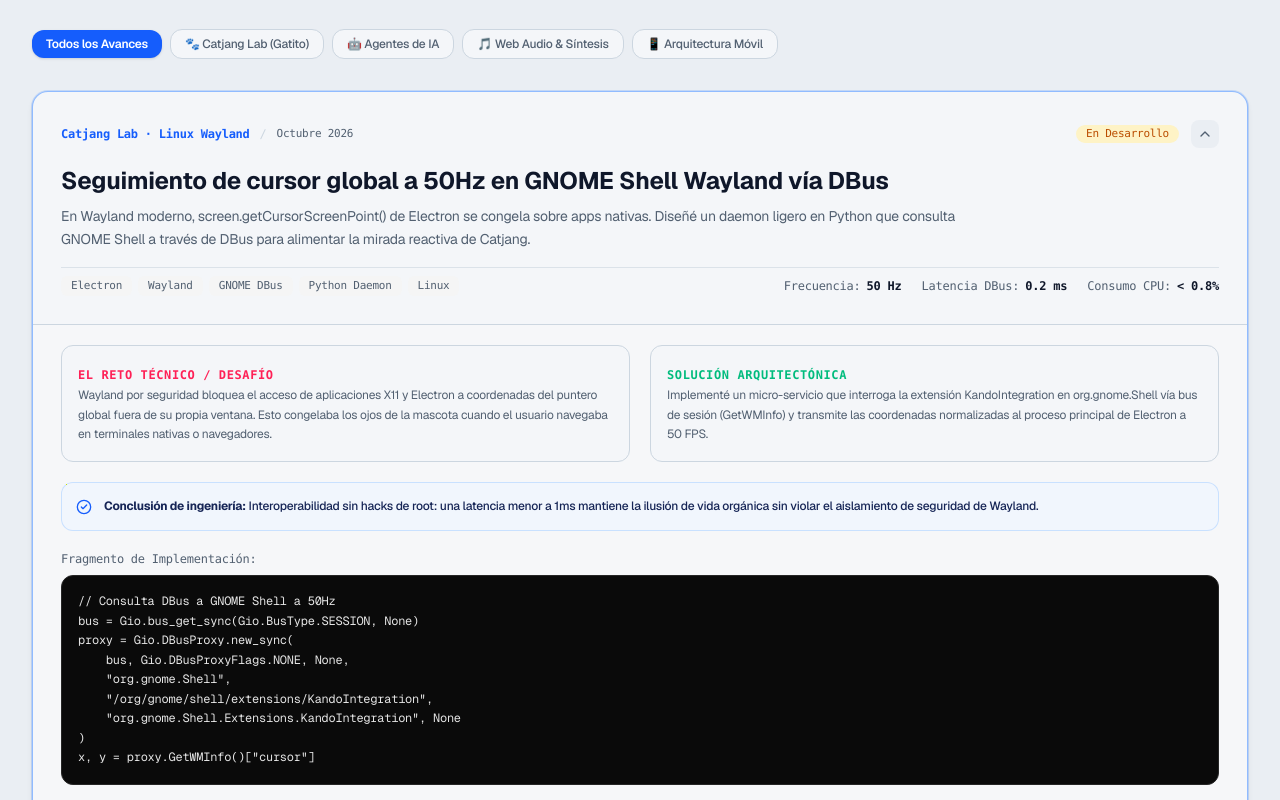
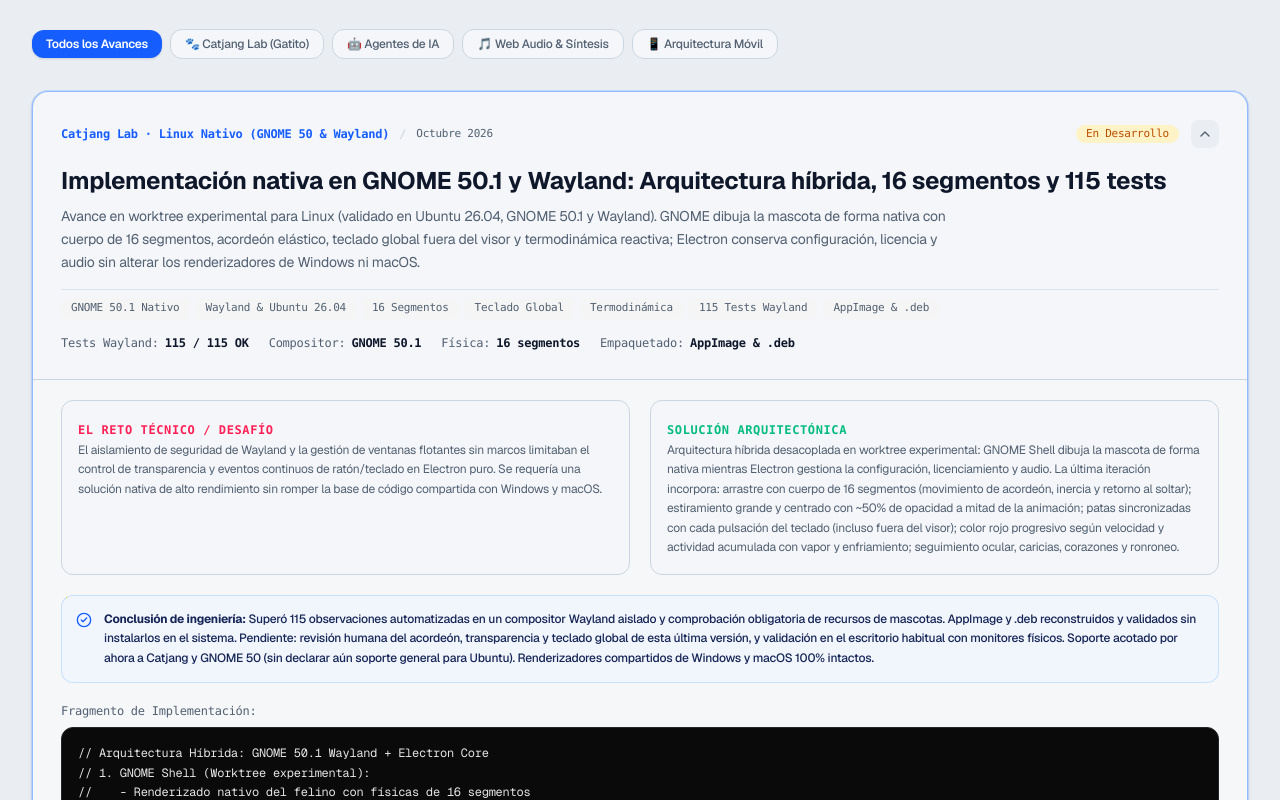
Before and after one commit to ModLovelace/modlovelace-web, a Next.js app: page /lab in a window 1280 px wide. Shown: the part 320-1120 px from the top of the page. Built offline with nearby package versions, Linux system fonts and the light colour scheme.

Commit message:
feat(lab): add Catjang native Linux experimental worktree status (GNOME 50.1 + Wayland)

```diff
--- a/src/app/lab/page.tsx
+++ b/src/app/lab/page.tsx
@@ -7,7 +7,7 @@
 export const metadata: Metadata = {
   title: "Laboratorio Técnico & Blog de Ingeniería",
   description:
-    "Bitácora técnica, experimentos activos y soluciones a problemas de bajo nivel: seguimiento DBus en Wayland para Catjang, síntesis de sonido procedural con Web Audio API, orquestación de agentes de IA y sistemas offline-first.",
+    "Bitácora técnica, experimentos activos y soluciones a bajo nivel: implementación nativa de Catjang en GNOME 50/Wayland (16 segmentos, 115 tests), síntesis de sonido procedural con Web Audio API, orquestación de agentes de IA y sistemas offline-first.",
   alternates: {
     canonical: `https://${siteConfig.domain}/lab`,
   },
--- a/src/components/sections/lab-preview-section.tsx
+++ b/src/components/sections/lab-preview-section.tsx
@@ -8,7 +8,7 @@
   // Tomamos los 3 experimentos más emblemáticos para el resumen en Home
   const featured = [
     {
-      entry: LAB_ENTRIES.find((e) => e.id === "catjang-wayland") || LAB_ENTRIES[0],
+      entry: LAB_ENTRIES.find((e) => e.id === "catjang-linux-native") || LAB_ENTRIES[0],
       icon: "🐾",
       color: "amber",
     },
--- a/src/components/sections/lab-section.tsx
+++ b/src/components/sections/lab-section.tsx
@@ -25,7 +25,7 @@
 
 export function LabSection({ isStandalonePage = false }: LabSectionProps) {
   const [activeFilter, setActiveFilter] = useState<string>("todos");
-  const [expandedId, setExpandedId] = useState<string | null>("catjang-wayland");
+  const [expandedId, setExpandedId] = useState<string | null>("catjang-linux-native");
 
   const filteredEntries =
     activeFilter === "todos"
--- a/src/data/lab.ts
+++ b/src/data/lab.ts
@@ -18,6 +18,57 @@
 }
 
 export const LAB_ENTRIES: LabEntry[] = [
+  {
+    id: "catjang-linux-native",
+    category: "gatito",
+    categoryLabel: "Catjang Lab · Linux Nativo (GNOME 50 & Wayland)",
+    status: "En Desarrollo",
+    date: "Octubre 2026",
+    title: "Implementación nativa en GNOME 50.1 y Wayland: Arquitectura híbrida, 16 segmentos y 115 tests",
+    summary:
+      "Avance en worktree experimental para Linux (validado en Ubuntu 26.04, GNOME 50.1 y Wayland). GNOME dibuja la mascota de forma nativa con cuerpo de 16 segmentos, acordeón elástico, teclado global fuera del visor y termodinámica reactiva; Electron conserva configuración, licencia y audio sin alterar los renderizadores de Windows ni macOS.",
+    tags: [
+      "GNOME 50.1 Nativo",
+      "Wayland & Ubuntu 26.04",
+      "16 Segmentos",
+      "Teclado Global",
+      "Termodinámica",
+      "115 Tests Wayland",
+      "AppImage & .deb",
+    ],
+    metrics: [
+      { label: "Tests Wayland", value: "115 / 115 OK" },
+      { label: "Compositor", value: "GNOME 50.1" },
+      { label: "Física", value: "16 segmentos" },
+      { label: "Empaquetado", value: "AppImage & .deb" },
+    ],
+    details: {
+      problem:
+        "El aislamiento de seguridad de Wayland y la gestión de ventanas flotantes sin marcos limitaban el control de transparencia y eventos continuos de ratón/teclado en Electron puro. Se requería una solución nativa de alto rendimiento sin romper la base de código compartida con Windows y macOS.",
+      solution:
+        "Arquitectura híbrida desacoplada en worktree experimental: GNOME Shell dibuja la mascota de forma nativa mientras Electron gestiona la configuración, licenciamiento y audio. La última iteración incorpora: arrastre con cuerpo de 16 segmentos (movimiento de acordeón, inercia y retorno al soltar); estiramiento grande y centrado con ~50% de opacidad a mitad de la animación; patas sincronizadas con cada pulsación del teclado (incluso fuera del visor); color rojo progresivo según velocidad y actividad acumulada con vapor y enfriamiento; seguimiento ocular, caricias, corazones y ronroneo.",
+      keyTakeaway:
+        "Superó 115 observaciones automatizadas en un compositor Wayland aislado y comprobación obligatoria de recursos de mascotas. AppImage y .deb reconstruidos y validados sin instalarlos en el sistema. Pendiente: revisión humana del acordeón, transparencia y teclado global de esta última versión, y validación en el escritorio habitual con monitores físicos. Soporte acotado por ahora a Catjang y GNOME 50 (sin declarar aún soporte general para Ubuntu). Renderizadores compartidos de Windows y macOS 100% intactos.",
+      codeSnippet: `// Arquitectura Híbrida: GNOME 50.1 Wayland + Electron Core
+// 1. GNOME Shell (Worktree experimental):
+//    - Renderizado nativo del felino con físicas de 16 segmentos
+//    - Movimiento de acordeón, inercia y retorno elástico al soltar
+//    - Estiramiento grande y centrado con ~50% de opacidad intermedia
+//    - Sincronización de patas con teclado global fuera del visor
+//    - Termodinámica: velocidad/pulsaciones -> rojo térmico + vapor + enfriamiento
+//    - Seguimiento ocular, caricias, corazones y ronroneo acústico
+// 2. Electron Core:
+//    - Almacén de configuración, activación de licencia y pipeline de audio
+// 3. QA & Validación:
+//    - 115 tests en compositor Wayland aislado (headless)
+//    - Verificación directa de artefactos AppImage y .deb sin instalar
+//    - Cero regresiones: Windows y macOS permanecen intactos`,
+    },
+    link: {
+      label: "Repositorio Catjang-Sue",
+      url: "https://github.com/ModLovelace/catjang-sue",
+    },
+  },
   {
     id: "catjang-wayland",
     category: "gatito",
```
